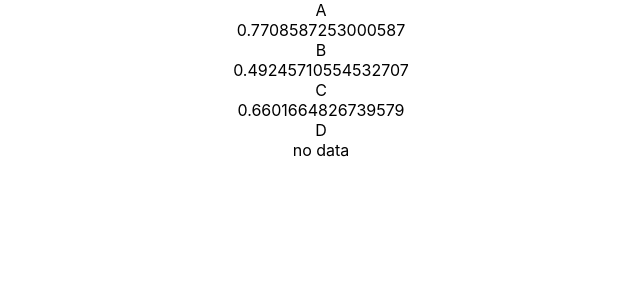
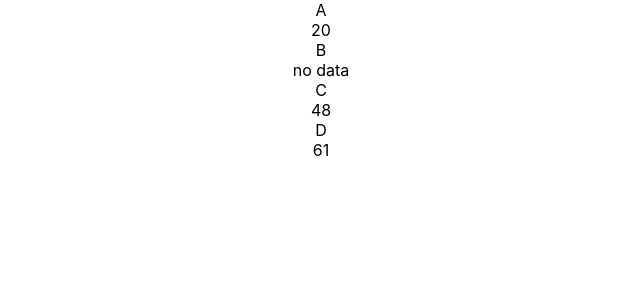
Before and after one commit to ShvedR-V/react-rxjs, a React (Create React App) app: page / in a window 1280 px wide. Shown: the top 300 px of the page, without its empty margins (319-959 px from the left). Built offline with nearby package versions, Linux system fonts and the light colour scheme.

Commit message:
feat: make sensors to generate values

```diff
--- a/src/components/App.js
+++ b/src/components/App.js
@@ -1,9 +1,6 @@
 import React from 'react';
 import './App.css';
 import { Sensors } from './Sensors/Sensors';
-import * as Rx from 'rxjs';
-
-console.log(Rx);
 
 function App() {
   return (
--- a/src/components/Sensors/Sensor/Sensor.js
+++ b/src/components/Sensors/Sensor/Sensor.js
@@ -1,11 +1,14 @@
 import React from 'react';
 
-export const Sensor = ({ name, value }) => {
+export const Sensor = ({ name, sensorValue }) => {
+  if (sensorValue) {
     return (
       <div>
         {name}
         <br />
-      {value ? value : 'no data'}
+        {sensorValue.interval < 1300 ? sensorValue.value : 'no data'}
       </div>
     );
+  }
+  return null;
 };
--- a/src/components/Sensors/Sensors.js
+++ b/src/components/Sensors/Sensors.js
@@ -1,13 +1,35 @@
-import React from 'react';
+import React, { useEffect, useState } from 'react';
+import { sensorValue$ } from '../../store/rx';
 import { Sensor } from './Sensor/Sensor';
 
 export const Sensors = () => {
-  return (
-    <div>
-      <Sensor name="A" value={Math.random()} />
-      <Sensor name="B" value={Math.random()} />
-      <Sensor name="C" value={Math.random()} />
-      <Sensor name="D" value={0} />
-    </div>
-  );
+  const [sensorA, setSensorA] = useState();
+  const [sensorB, setSensorB] = useState();
+  const [sensorC, setSensorC] = useState();
+  const [sensorD, setSensorD] = useState();
+
+  useEffect(() => {
+    const subscriptionA = sensorValue$.subscribe(setSensorA);
+    const subscriptionB = sensorValue$.subscribe(setSensorB);
+    const subscriptionC = sensorValue$.subscribe(setSensorC);
+    const subscriptionD = sensorValue$.subscribe(setSensorD);
+    return () => {
+      subscriptionA.unsubscribe();
+      subscriptionB.unsubscribe();
+      subscriptionC.unsubscribe();
+      subscriptionD.unsubscribe();
+    };
+  }, [setSensorA, setSensorB, setSensorC, setSensorD]);
+
+  if (sensorA && sensorB && sensorC && sensorD) {
+    return (
+      <div>
+        <Sensor name="A" sensorValue={sensorA} />
+        <Sensor name="B" sensorValue={sensorB} />
+        <Sensor name="C" sensorValue={sensorC} />
+        <Sensor name="D" sensorValue={sensorD} />
+      </div>
+    );
+  }
+  return null;
 };
--- a/src/store/rx.js
+++ b/src/store/rx.js
@@ -1,3 +1,24 @@
-import * as Rx from 'rxjs';
+import { Observable } from 'rxjs';
 
-console.log(Rx);
+const getIntervalValue = (max, min) => {
+  return Math.random() * (max - min) + min;
+};
+
+const getRandomValue = () => {
+  return Math.round(Math.random() * 100);
+};
+
+export const sensorValue$ = new Observable((subscriber) => {
+  let timeout = null;
+  function push() {
+    const intervalValue = getIntervalValue(1500, 200);
+    const randomSensorValue = getRandomValue();
+    timeout = setTimeout(() => {
+      subscriber.next({ value: randomSensorValue, interval: intervalValue });
+      push();
+    }, intervalValue);
+  }
+  push();
+
+  return () => clearTimeout(timeout);
+});
```
Lines whose indentation alone changed are shown as unchanged.
